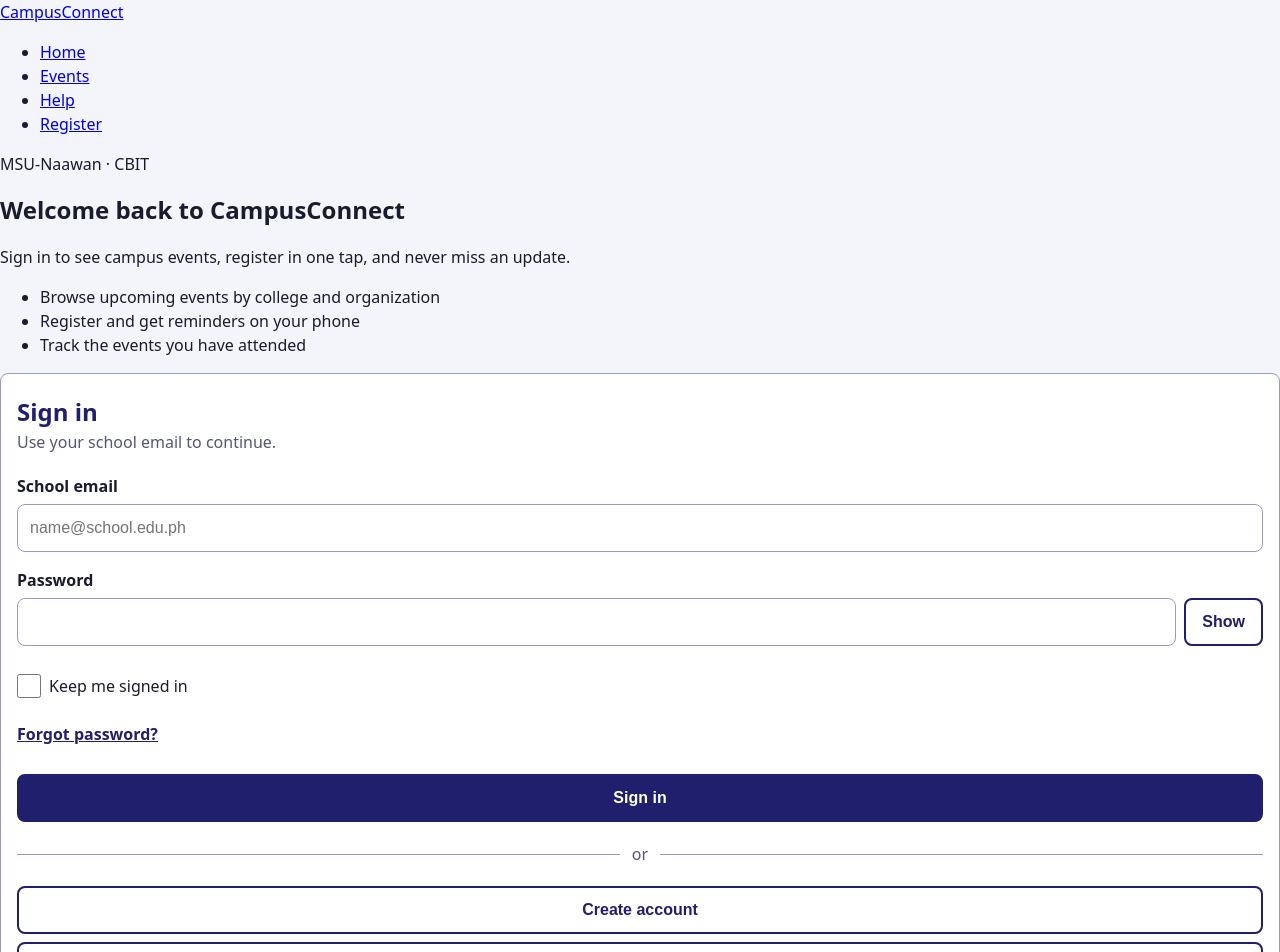
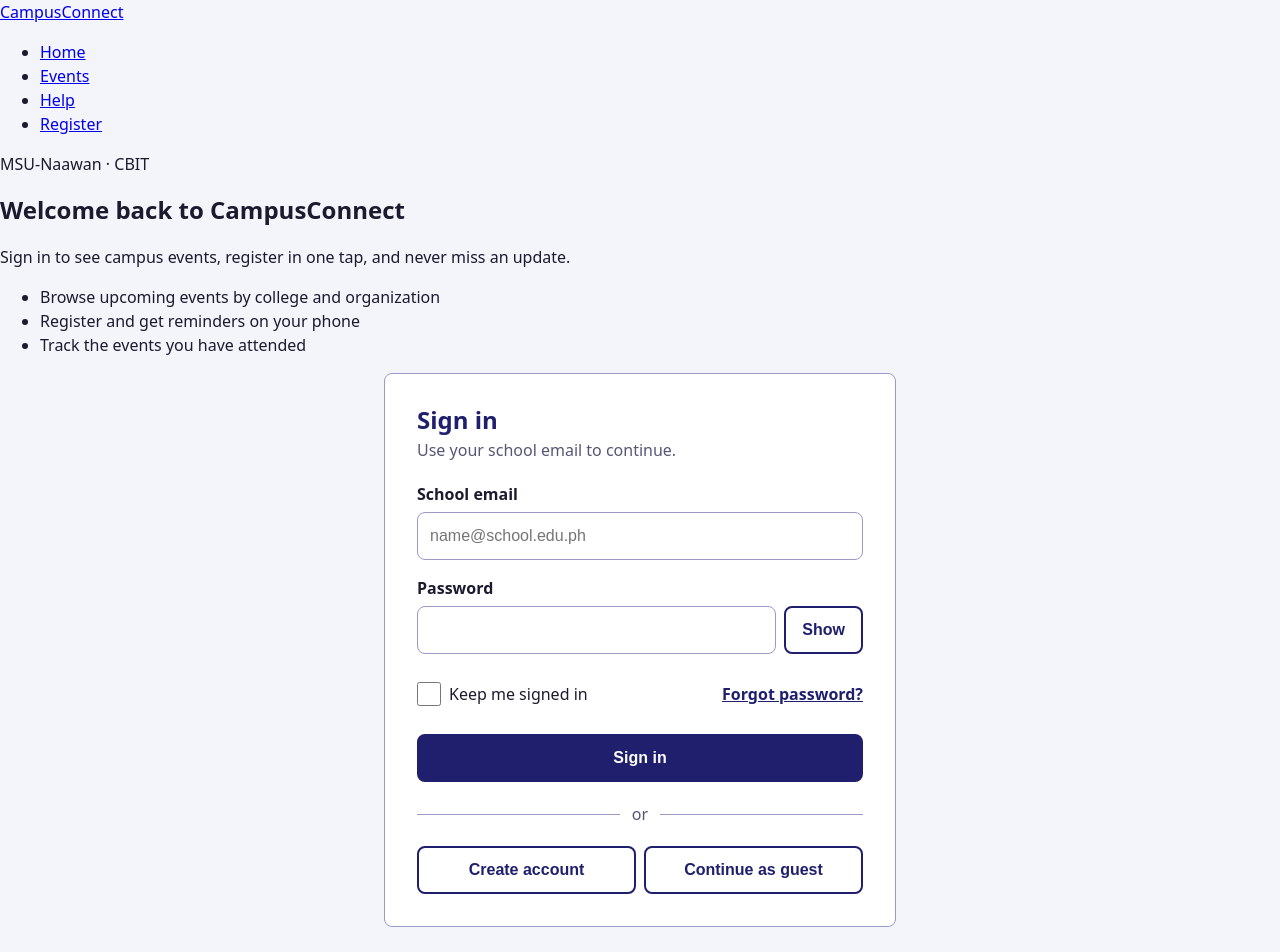
Before and after one commit to jonasdaligdig-svg/ccc181-week10-group-activity, a React (Vite) app: page / in a window 1280 px wide. Shown: the top 952 px of the page. Built offline with nearby package versions, Linux system fonts and the light colour scheme.

Commit message:
form: place checkbox row and secondary buttons side by side at 768px

```diff
--- a/src/styles/form.css
+++ b/src/styles/form.css
@@ -174,3 +174,39 @@
   flex-direction: column;
   gap: 0.5rem;
 }
+
+@media (min-width: 768px) {
+  .login-card {
+    max-width: 32rem;
+    margin-inline: auto;
+    padding: 2rem;
+  }
+
+  .form-options {
+    flex-direction: row;
+    justify-content: space-between;
+    align-items: center;
+  }
+
+  .alt-actions {
+    flex-direction: row;
+  }
+}
+
+@media (min-width: 768px) {
+  .login-card {
+    max-width: 32rem;
+    margin-inline: auto;
+    padding: 2rem;
+  }
+
+  .form-options {
+    flex-direction: row;
+    justify-content: space-between;
+    align-items: center;
+  }
+
+  .alt-actions {
+    flex-direction: row;
+  }
+}
```
